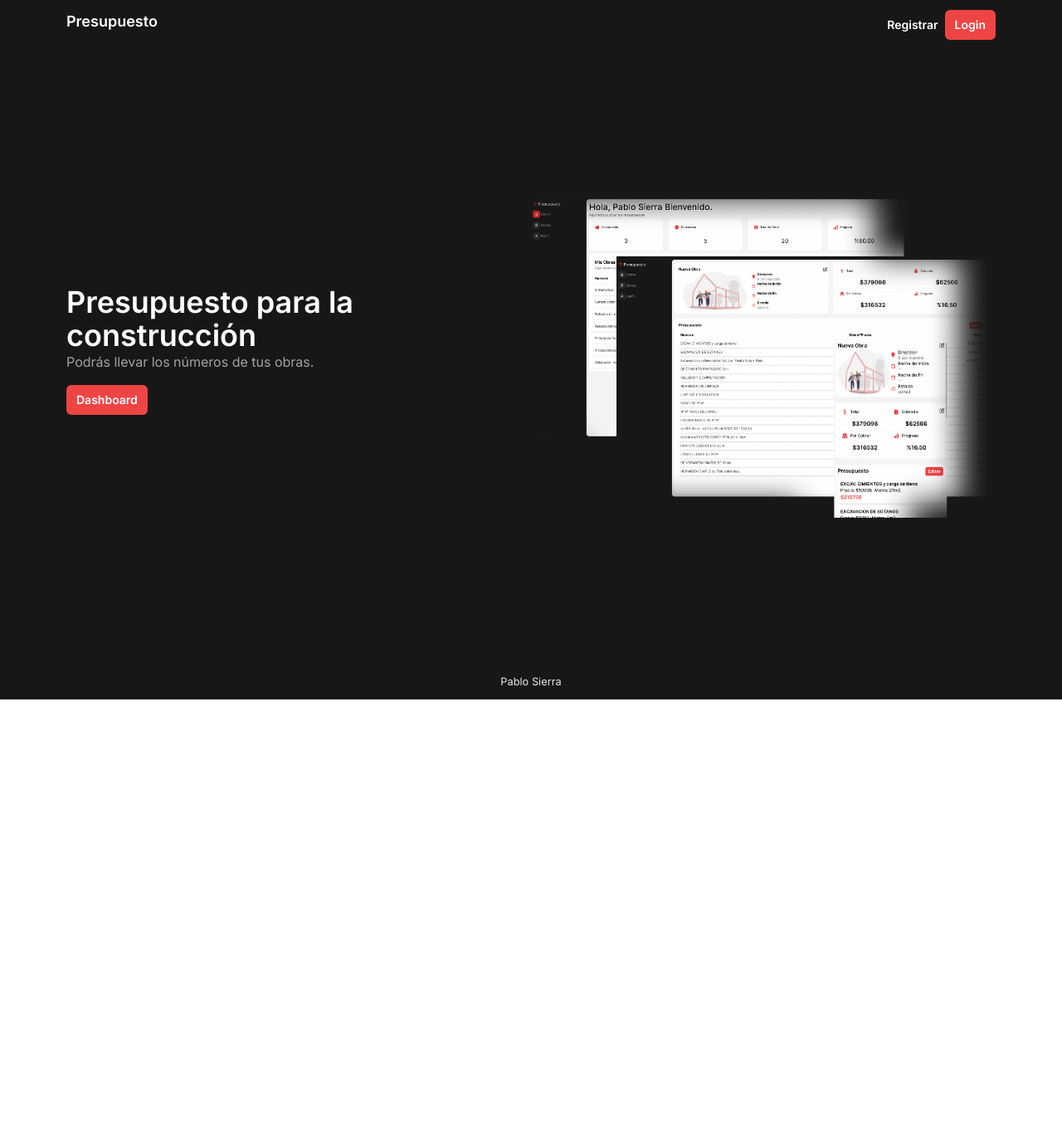
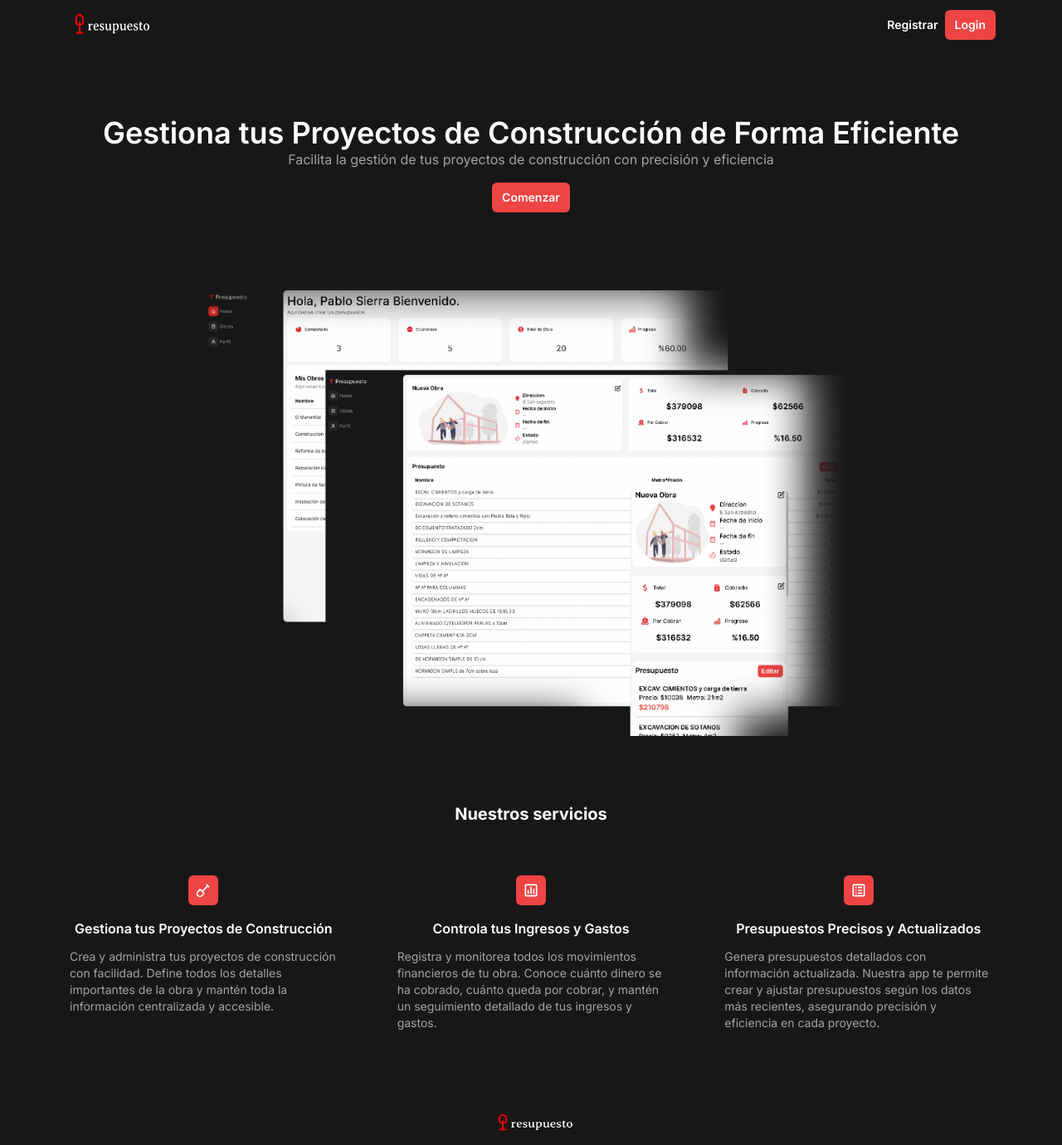
Before and after one commit to PabloSA57/presupuesto-web, a Next.js app: page / in a window 1280 px wide. Shown: the whole page at 83% size. Before the commit the page ends 843 px from the top, so only its background shows below. Built offline with nearby package versions, Linux system fonts and the light colour scheme; a web font is replaced by a local one.

Commit message:
modified landing-page

```diff
--- a/app/dashboard/layout.tsx
+++ b/app/dashboard/layout.tsx
@@ -8,11 +8,13 @@ const layout = ({
 }>) => {
   return (
     <div className=" min-h-screen w-full bg-neutral-900 relative md:flex md:gap-4">
-      <SideBar />
+      <>
+        <SideBar />
 
-      <div className=" h-mobilemain md:h-screen w-full md:ml-[30px] lg:ml-[210px] mb-[48px] md:mb-0 bg-neutral-900 md:p-6">
-        {children}
-      </div>
+        <div className=" h-mobilemain md:h-screen w-full md:ml-[30px] lg:ml-[210px] mb-[48px] md:mb-0 bg-neutral-900 md:p-6">
+          {children}
+        </div>
+      </>
     </div>
   );
 };
--- a/app/page.tsx
+++ b/app/page.tsx
@@ -1,12 +1,21 @@
 import Image from "next/image";
 import Link from "next/link";
+import { BiBarChartSquare, BiSpreadsheet } from "react-icons/bi";
+import { TbShovel } from "react-icons/tb";
+
+import logo from "@/app/assets/logo.png";
 
 export default function Home() {
   return (
     <div className=" w-full h-full bg-neutral-900 flex flex-col">
       <div className="min-h-screen flex flex-col">
         <header className="w-full  py-3 text-white  flex justify-between px-1 sm:px-4 md:px-5  lg:px-20 xl:24">
-          <h1 className="text-base font-semibold md:text-lg">Presupuesto</h1>
+          <Image
+            src={logo}
+            alt="presupuesto para la construccion"
+            width={100}
+            height={50}
+          />
           <nav className="flex items-center gap-2">
             <Link href={"/register"} className=" text-sm lg:font-semibold">
               Registrar
@@ -20,24 +29,25 @@ export default function Home() {
           </nav>
         </header>
         <main className="flex flex-col flex-1  justify-center  ">
-          <section className=" flex items-center  flex-wrap flex-1 px-1 sm:px-4 md:px-5  lg:px-20 xl:24">
-            <div className="flex flex-col items-center mb-4 lg:items-start text-white w-full lg:w-1/2">
-              <h2 className=" text-lg md:text-2xl lg:text-3xl xl:text-4xl font-semibold">
-                Presupuesto para la construcción
-              </h2>
-              <p className="text-sm md:text-base text-neutral-400">
-                Podrás llevar los números de tus obras.
+          <section className=" flex flex-col items-center gap-2  flex-1 px-2 sm:px-4 lg:px-20 xl:24">
+            <div className="flex flex-col justify-center items-center py-8 md:py-10 lg:py-20 text-white w-full">
+              <h1 className="text-xl text-center md:text-2xl lg:text-3xl xl:text-4xl font-semibold">
+                Gestiona tus Proyectos de Construcción de Forma Eficiente
+              </h1>
+              <p className="text-sm md:text-base  text-center text-neutral-400">
+                Facilita la gestión de tus proyectos de construcción con
+                precisión y eficiencia
               </p>
 
               <Link
                 href="/dashboard"
                 className="text-sm h-fit mt-4  bg-red-500 py-1 px-2 md:py-2 md:px-3 lg:font-semibold rounded-md"
               >
-                Dashboard
+                Comenzar
               </Link>
             </div>
 
-            <div className="w-full lg:w-1/2">
+            <div className="w-full md:w-[80%] lg:w-[70%]">
               <Image
                 src={"/hero-phone.png"}
                 alt="Hero desk"
@@ -54,11 +64,78 @@ export default function Home() {
               />
             </div>
           </section>
+
+          <section className="flex flex-col gap-4 md:gap-6 lg:gap-14 px-2 py-8 md:py-10 lg:py-20  sm:px-4 lg:px-20">
+            <h3 className="text-white text-center font-bold text-lg lg:text-xl">
+              Nuestros servicios
+            </h3>
+
+            <div className="flex flex-col md:flex-row gap-3 md:gap-10 lg:gap-16">
+              <div className=" w-full flex flex-col items-center gap-2 md:gap-4 md:w-[33%] p-1">
+                <div className=" bg-red-500 w-fit h-fi p-2 rounded-md text-xl text-white">
+                  <span>
+                    <TbShovel />
+                  </span>
+                </div>
+                <div className=" flex flex-col gap-1 md:gap-3">
+                  <h5 className=" font-semibold text-center text-base text-white">
+                    Gestiona tus Proyectos de Construcción
+                  </h5>
+                  <p className="text-neutral-400 text-xs md:text-sm">
+                    Crea y administra tus proyectos de construcción con
+                    facilidad. Define todos los detalles importantes de la obra
+                    y mantén toda la información centralizada y accesible.
+                  </p>
+                </div>
+              </div>
+              <div className=" w-full flex flex-col items-center gap-2 md:gap-4 md:w-[33%] p-1">
+                <div className=" bg-red-500 w-fit h-fi p-2 rounded-md text-xl text-white">
+                  <span>
+                    <BiBarChartSquare />
+                  </span>
+                </div>
+                <div className=" flex flex-col gap-1 md:gap-3">
+                  <h5 className=" font-semibold text-center text-base text-white">
+                    Controla tus Ingresos y Gastos
+                  </h5>
+                  <p className="text-neutral-400 text-xs md:text-sm">
+                    Registra y monitorea todos los movimientos financieros de tu
+                    obra. Conoce cuánto dinero se ha cobrado, cuánto queda por
+                    cobrar, y mantén un seguimiento detallado de tus ingresos y
+                    gastos.
+                  </p>
+                </div>
+              </div>
+              <div className=" w-full flex flex-col items-center gap-2 md:gap-4 md:w-[33%] p-1">
+                <div className=" bg-red-500 w-fit h-fi p-2 rounded-md text-xl text-white">
+                  <span>
+                    <BiSpreadsheet />
+                  </span>
+                </div>
+                <div className=" flex flex-col gap-1 md:gap-3">
+                  <h5 className=" font-semibold text-center text-base text-white">
+                    Presupuestos Precisos y Actualizados
+                  </h5>
+                  <p className="text-neutral-400 text-xs md:text-sm">
+                    Genera presupuestos detallados con información actualizada.
+                    Nuestra app te permite crear y ajustar presupuestos según
+                    los datos más recientes, asegurando precisión y eficiencia
+                    en cada proyecto.
+                  </p>
+                </div>
+              </div>
+            </div>
+          </section>
         </main>
       </div>
 
       <footer className="  w-full py-3 flex justify-center px-1 sm:px-4 md:px-5  lg:px-20 xl:24">
-        <small className="text-neutral-200 text-center">Pablo Sierra</small>
+        <Image
+          src={logo}
+          alt="presupuesto para la construccion"
+          width={100}
+          height={50}
+        />
       </footer>
     </div>
   );
```
Also changed, not shown: middleware.ts (+4 -3 lines), app/assets/logo.png (added).
